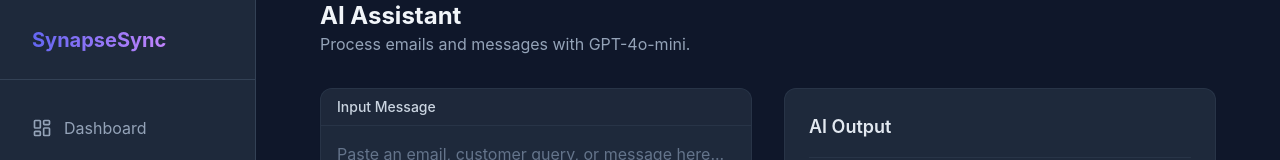
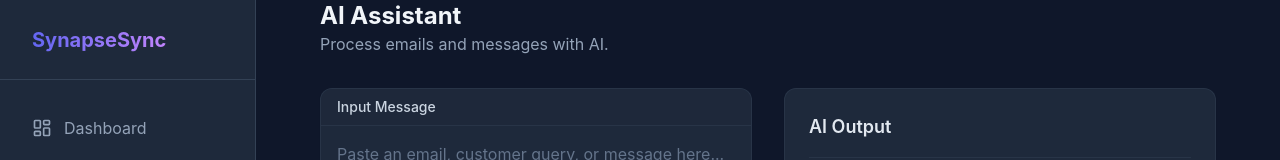
Before and after one commit to nitishsaini-44/synapsesync, a React (Vite) app in the folder frontend/: page /assistant in a window 1280 px wide. Shown: the top 160 px of the page. Built offline with nearby package versions, Linux system fonts and the light colour scheme; no server answers; sample sign-in values are in the browser's storage.

Commit message:
Update AI Assistant description

```diff
--- a/frontend/src/pages/AIAssistant.jsx
+++ b/frontend/src/pages/AIAssistant.jsx
@@ -53,7 +53,7 @@ const AIAssistant = () => {
     <div className="max-w-4xl mx-auto space-y-6 md:space-y-8 animate-in fade-in duration-500">
       <div>
         <h2 className="text-xl md:text-2xl font-bold text-slate-100">AI Assistant</h2>
-        <p className="text-sm md:text-base text-slate-400">Process emails and messages with GPT-4o-mini.</p>
+        <p className="text-sm md:text-base text-slate-400">Process emails and messages with AI.</p>
       </div>
 
       <div className="grid grid-cols-1 lg:grid-cols-2 gap-4 md:gap-8">
```
